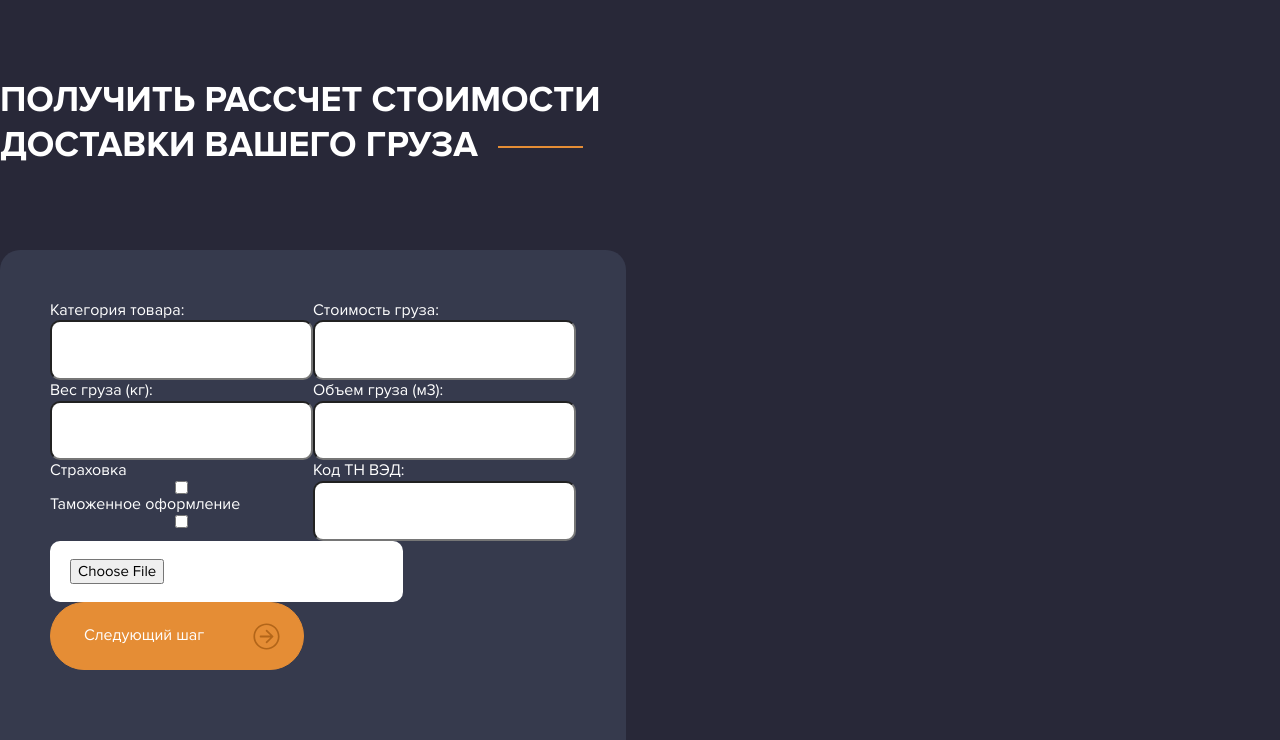
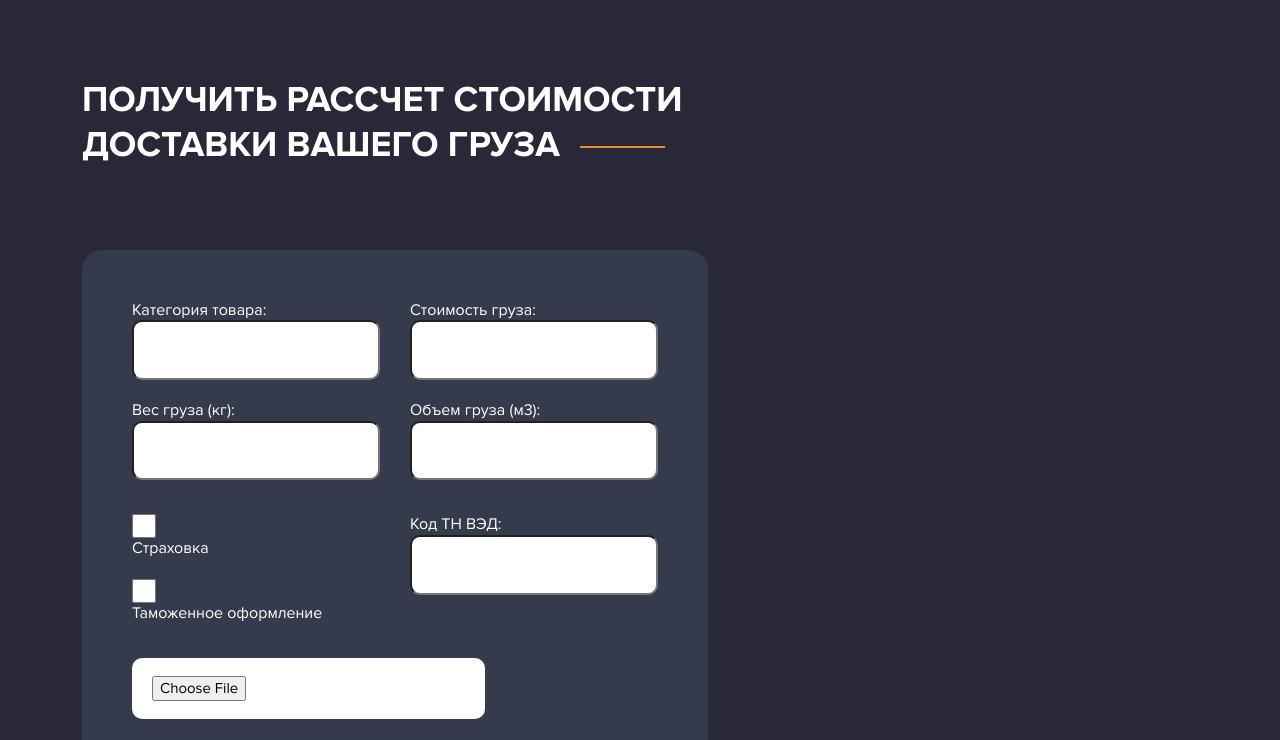
Before and after one commit to OksanaVS-prog/Develop-MasterTao, a website: page dev/index.html in a window 1280 px wide. Shown: the part 836-1576 px from the top of the page. Drawn offline with nearby package versions, Linux system fonts and the light colour scheme; files that its build step writes are made by us from their sources.

Commit message:
added changes in calculation

```diff
--- a/dev/sass/calculation.scss
+++ b/dev/sass/calculation.scss
@@ -1,15 +1,24 @@
 .calculation-form {
     max-width: 626px;
-    height: 550px;
+    height: 597px;
     background: $bg-color-accent;
     border-radius: 20px;
     padding:  50px 50px 60px;
 }
 .form-row {
     display: flex;
+    flex-wrap: wrap;
+    gap: 28px 30px;
+    margin-bottom: 34px;
+     &:last-of-type {
+        margin-bottom: 24px;
+     }
 }
 .form-column {
-    width: 100%;
+    width: calc(50% - 15px);
+    display: flex;
+    flex-direction: column;
+    gap: 20px;
 }
 .input-box {
     display: flex;
@@ -21,3 +30,13 @@ input {
     border-radius: 10px;
     padding: 18px 20px;
 }
+input[type='checkbox'] {
+    background-color: red;
+    width: 24px;
+    height: 24px;
+    &:checked {
+        + label {
+            background-color: red;
+        }
+    }
+}
--- a/dev/templates/calculation.html
+++ b/dev/templates/calculation.html
@@ -1,4 +1,5 @@
 <section class="calculation">
+    <div class="container">
     <div class="template-title template-title_case-3">
         <h2>Получить рассчет стоимости доставки вашего груза</h2>
     </div>
@@ -28,12 +29,12 @@
              <div class="form-row">
                 <div class="form-column">
                     <div class="input-box">
+                        <input id="insurance" type="checkbox">
                         <label for="insurance">Страховка</label>
-                        <input id="insurance" type="checkbox">
                     </div>
                     <div class="input-box">
+                        <input id="customs-clearance" type="checkbox">
                         <label for="customs-clearance">Таможенное оформление</label>
-                        <input id="customs-clearance" type="checkbox">
                     </div>
                 </div>
                 <div class="form-column">
```
